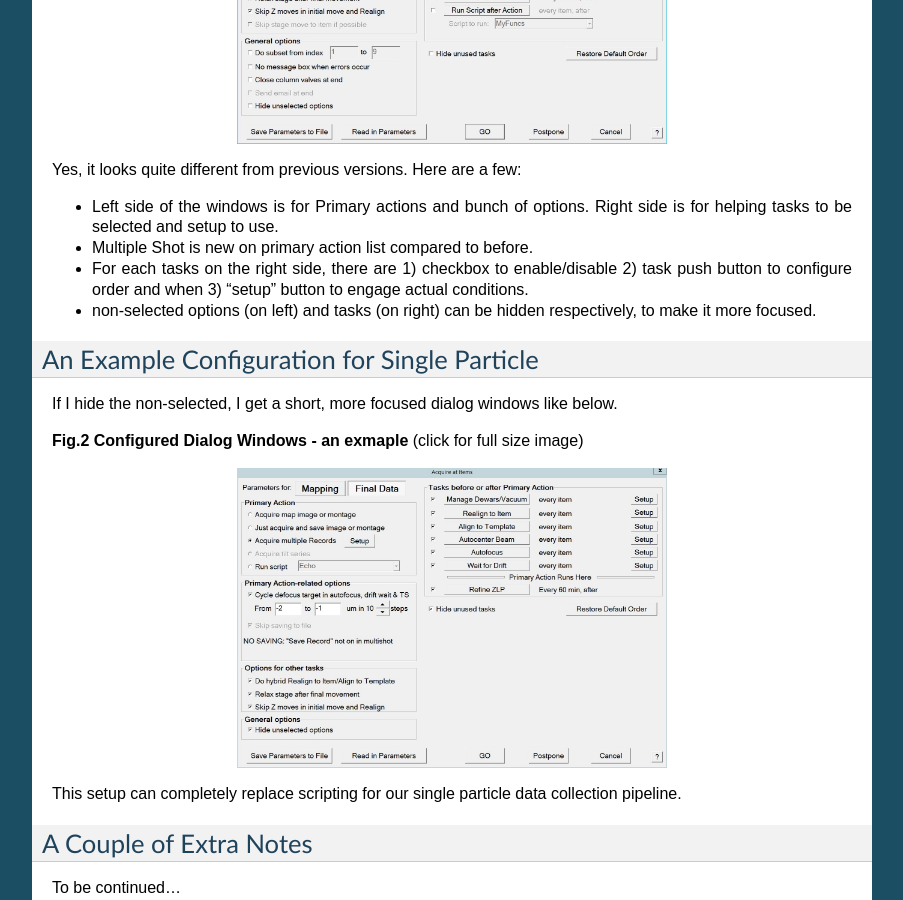
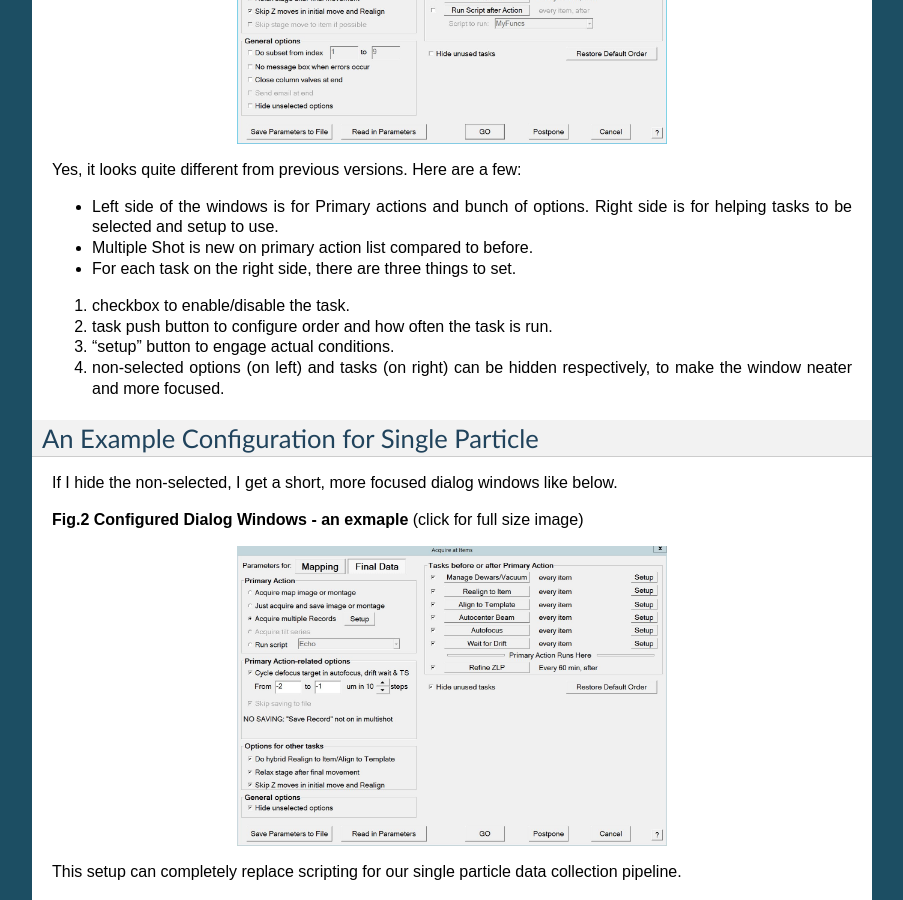
Before and after one commit to xuchen66/sphinx-emdocs, a Sphinx documentation site: the page built from source/serialem-note-control-without-scripting.rst, in a window 1280 px wide and 900 px high, scrolled down 910 px. Shown: the whole window, without its empty margins (198-1101 px from the left). Built offline with Sphinx 7.4.7, drawn with Linux system fonts in a browser that asks for light colours; pages that are not in the unit, such as notebooks, are missing from menus.

Commit message:
Update serialem-note-control-without-scripting.rst

```diff
--- a/source/serialem-note-control-without-scripting.rst
+++ b/source/serialem-note-control-without-scripting.rst
@@ -49,8 +49,15 @@ Yes, it looks quite different from previous versions. Here are a few:
 
 - Left side of the windows is for Primary actions and bunch of options. Right side is for helping tasks to be selected and setup to use.
 - Multiple Shot is new on primary action list compared to before.
-- For each tasks on the right side, there are 1) checkbox to enable/disable 2) task push button to configure order and when 3) "setup" button to engage actual conditions.
-- non-selected options (on left) and tasks (on right) can be hidden respectively, to make it more focused.
+- For each task on the right side, there are three things to set.
+
+1. checkbox to enable/disable the task.
+
+2. task push button to configure order and how often the task is run.
+
+3. "setup" button to engage actual conditions.
+
+4. non-selected options (on left) and tasks (on right) can be hidden respectively, to make the window neater and more focused.
 
 .. _dialog_brief:
 
```
Also changed, not shown: other parts of source/serialem-note-control-without-scripting.rst (+1 -1 lines).
